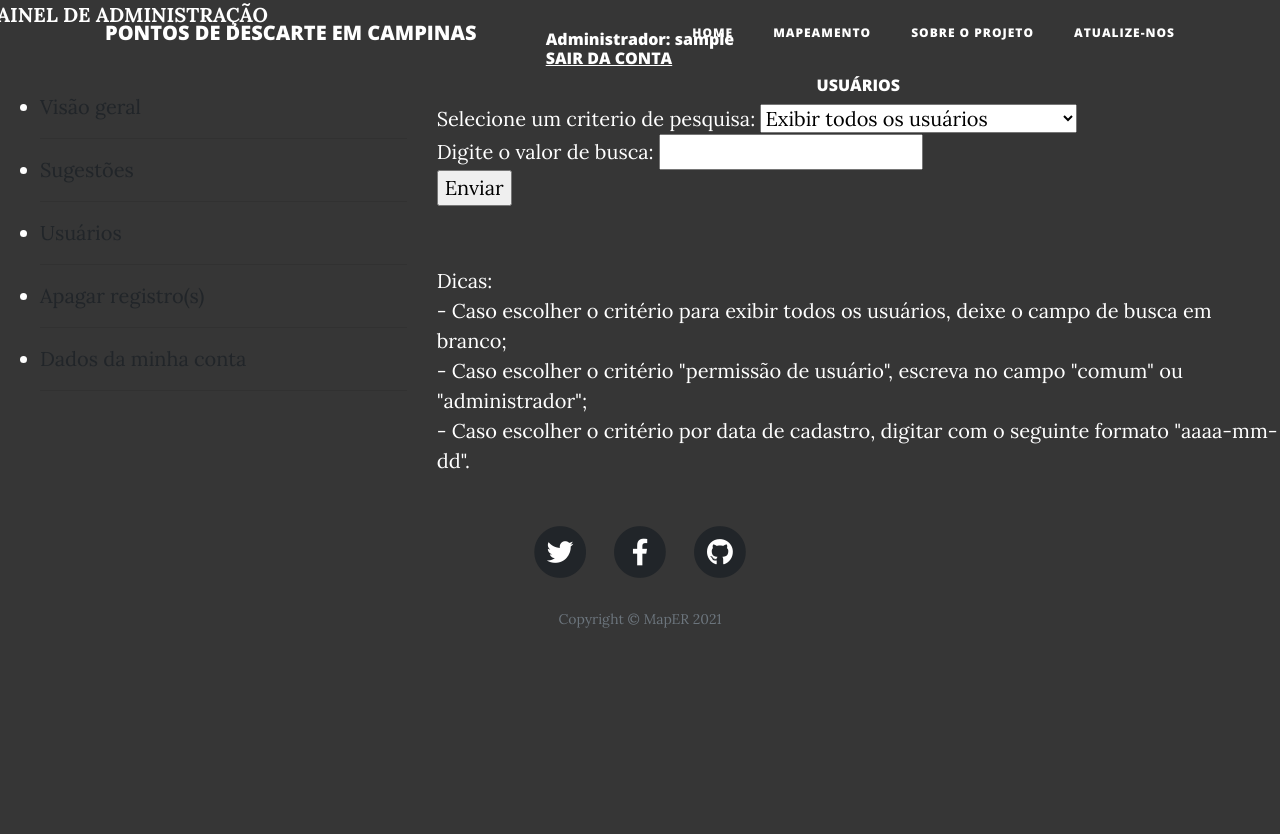
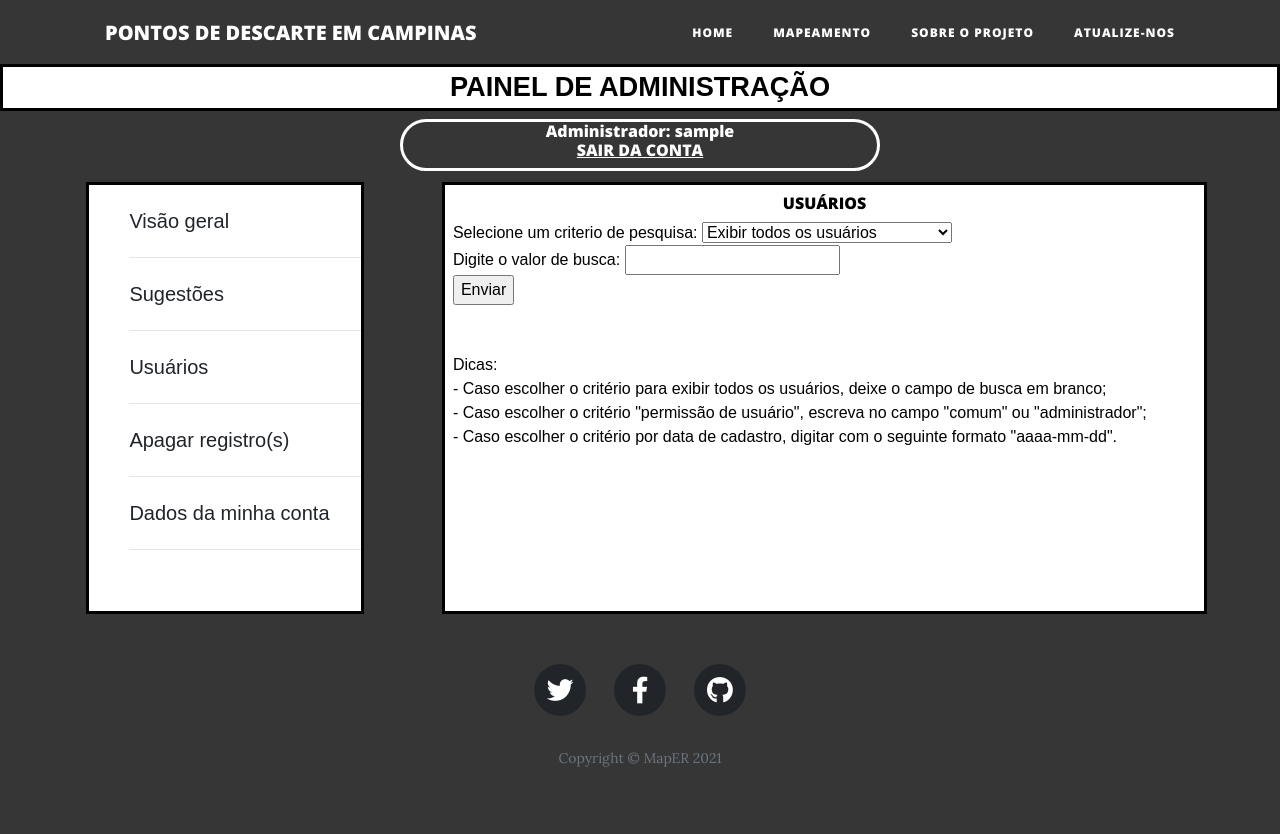
Before and after one commit to Gabriel2712/mapeamento-pontos-de-descarte-CMP, a PHP site: page /adm_usuarios.php in a window 1280 px wide. Before the commit the page ends 628 px from the top, so only its background shows below. Run offline with PHP 8.4, Linux system fonts and the light colour scheme; the visitor is signed in with stand-in values (Sample User, id 1); some libraries are stand-ins or nearby versions.

Commit message:
pequenos ajustes na interface

```diff
--- a/css/style.css
+++ b/css/style.css
@@ -1,9 +1,11 @@
 .customContainer{
-    width: 45%;
+    width: 90%;
+    padding-left: 8%;
+    padding-right: 8%;
     position: relative;
-    margin: 5% auto 5% auto;
+    margin: 15% auto auto auto;
     border: solid white 1px;
-    border-radius: 20px;
+    border-radius: 3%;
 }
 
 .customInput{
@@ -29,11 +31,69 @@
     margin: 20px auto;
  }
 
- .success {
+.success {
     background: #D4EDDA;
     color: #40754C;
     padding: 10px;
     width: 95%;
     border-radius: 5px;
     margin: 20px auto;
+}
+.row {
+    margin: 0;
+}
+a:active {
+    color: yellow;
+  }
+#barra_lateral_adm{
+    width: 70%;
+    height: 27rem;
+    margin-left: 18%;
+    margin-right: 12%;
+    margin-top: -1.3rem;
+    line-height: 2;
+    font-family: arial;
+    font-size: 1.0em;
+    text-decoration: underline;
+    border: 0.2rem solid black;
+    background-color: white;
+    display: block;
  }
+#conteudo_adm{
+    padding: 1%;
+    overflow: scroll;
+    margin-top: -1.3rem;
+    margin-right: 7%;
+    margin-left: 0;
+    width: 93%;
+    height: 27rem;
+    color: black;
+    background-color: white ;
+    font-family: arial;
+    font-size: 1rem;
+    border: 0.2rem solid black;
+}
+#topo_adm{
+    text-align: center;
+    width: 100vw;
+    padding: 0;
+    margin-left: 0;
+    margin-bottom: 0;
+    margin-right: 0;
+    margin-top: 4rem;
+    position: relative;
+    font-family: arial;
+    font-size: 1.7rem;
+    background-color:  white;
+    color: black;
+    border: 0.2rem solid black;
+}
+#user{
+    text-align: center;
+    font-size: medium;
+    border: 0.2rem solid white;
+    width: 30rem;
+    margin-top: 0.5rem;
+    margin-bottom: 2rem;
+    border-radius: 10rem;
+}
```
Also changed, not shown: bd_cadastro.php (+11 -11 lines), bd_login.php (+5 -12 lines), cadastro.php (+5 -14 lines), index.php (+5 -10 lines), login.php (+13 -11 lines), sobre.php (+4 -13 lines).
